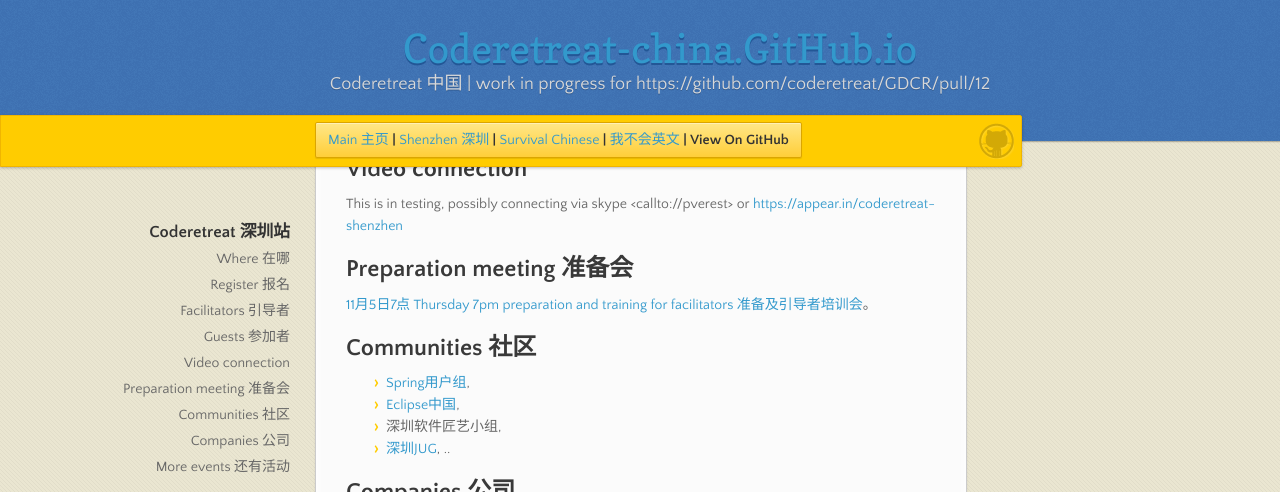
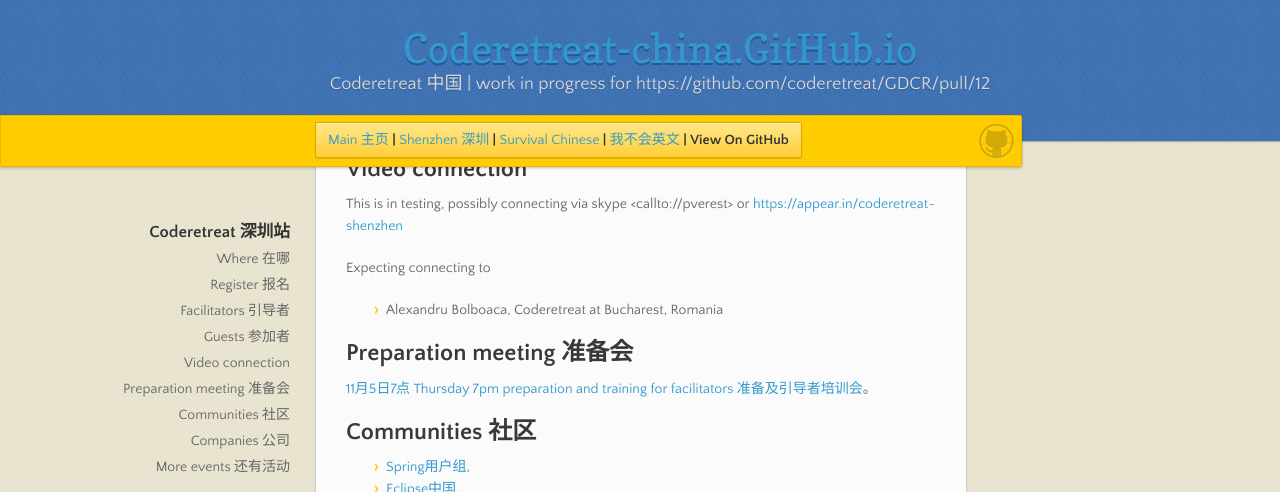
Before and after one commit to coderetreat-china/coderetreat-china.github.io, a Jekyll site: the page built from shenzhen.md, in a window 1280 px wide and 900 px high, scrolled down 3149 px, cut to the strip 0-492 px from the top of the window. Built offline with Jekyll 4.4.1, drawn with Linux system fonts in a browser that asks for light colours.

Commit message:
Alexandru Bolboaca

```diff
--- a/shenzhen.md
+++ b/shenzhen.md
@@ -80,6 +80,10 @@ He likes to spend his spare time with family and friends enjoying cycling, trave
 
 This is in testing, possibly connecting via skype <callto://pverest> or <https://appear.in/coderetreat-shenzhen>
 
+Expecting connecting to
+
+- Alexandru Bolboaca, Coderetreat at Bucharest, Romania
+
 ## Preparation meeting 准备会
 
 [11月5日7点 Thursday 7pm preparation and training for facilitators 准备及引导者培训会](http://coderetreat.org/events/shenzhen-china-preparation-and-training-on-november-5th-7pm)。
```
